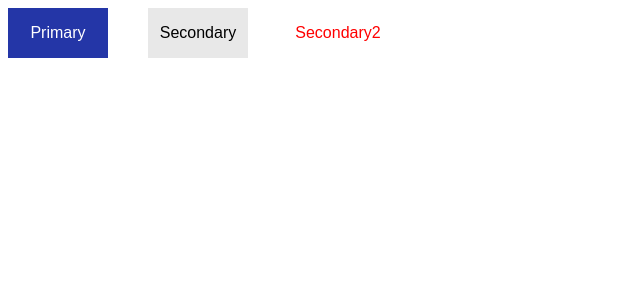
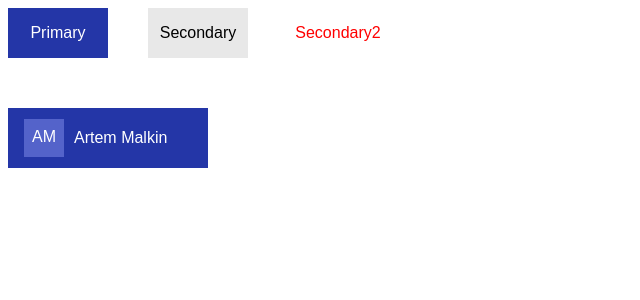
Before and after one commit to volirimx/FE104-react, a React (Vite) app: page / in a window 1280 px wide. Shown: the top 300 px of the page, without its empty margins (0-640 px from the left). Built offline with nearby package versions, Linux system fonts and the light colour scheme.

Commit message:
Tasks 1-2 are done

```diff
--- a/src/App.tsx
+++ b/src/App.tsx
@@ -1,15 +1,22 @@
 import "./App.css";
-import { Button } from "./components/button";
+import { Button } from "./components/Button_primary/button";
+import { UserButton } from "./components/Users/userbutton";
 
 function App() {
 
 
   return (
       <div>
+        <div>
     <Button content={'Primary'} mode={'primary'}/>
     <Button content={'Secondary'} mode={'secondary'}/>
     <Button content={'Secondary2'} mode={'secondary2'}/>
       </div>
+    <div>
+       <UserButton firstName="Artem" lastName="Malkin"/>
+    </div>
+      </div>
+
 
 
   )
--- /dev/null
+++ b/src/components/Users/userbutton.tsx
@@ -0,0 +1,22 @@
+import styles from './users.module.css'
+
+interface UserButtonProps {
+    firstName: string,
+    lastName: string
+}
+
+export const UserButton = (props: UserButtonProps) => {
+    return (
+        <button className={styles.button}
+
+
+        >
+            <div className={styles.small}>
+                {props.firstName.slice(0, 1)}
+                {props.lastName.slice(0, 1)}
+            </div>
+            {props.firstName} {props.lastName}
+        </button>
+
+    )
+}
--- /dev/null
+++ b/src/components/Users/users.module.css
@@ -0,0 +1,26 @@
+.button {
+    width: 200px;
+    height: 60px;
+    font-size: 16px;
+    margin-right: 40px;
+    color: white;
+    border: none;
+    background-color: #2436a7;
+    margin-top: 50px;
+    display: flex;
+    flex-direction: row;
+    align-items: center;
+
+}
+
+.small {
+    width: 40px;
+    height: 46%;
+    margin-left: 10px;
+    background-color:#5463ca;
+    vertical-align: baseline;
+    text-align: center;
+    margin-right: 10px;
+    padding: 5% 0 1% 0;
+
+}
```
Also changed, not shown: src/components/Button_primary/button.module.css (renamed from src/components/button.module.css), src/components/Button_primary/button.tsx (renamed from src/components/button.tsx).
